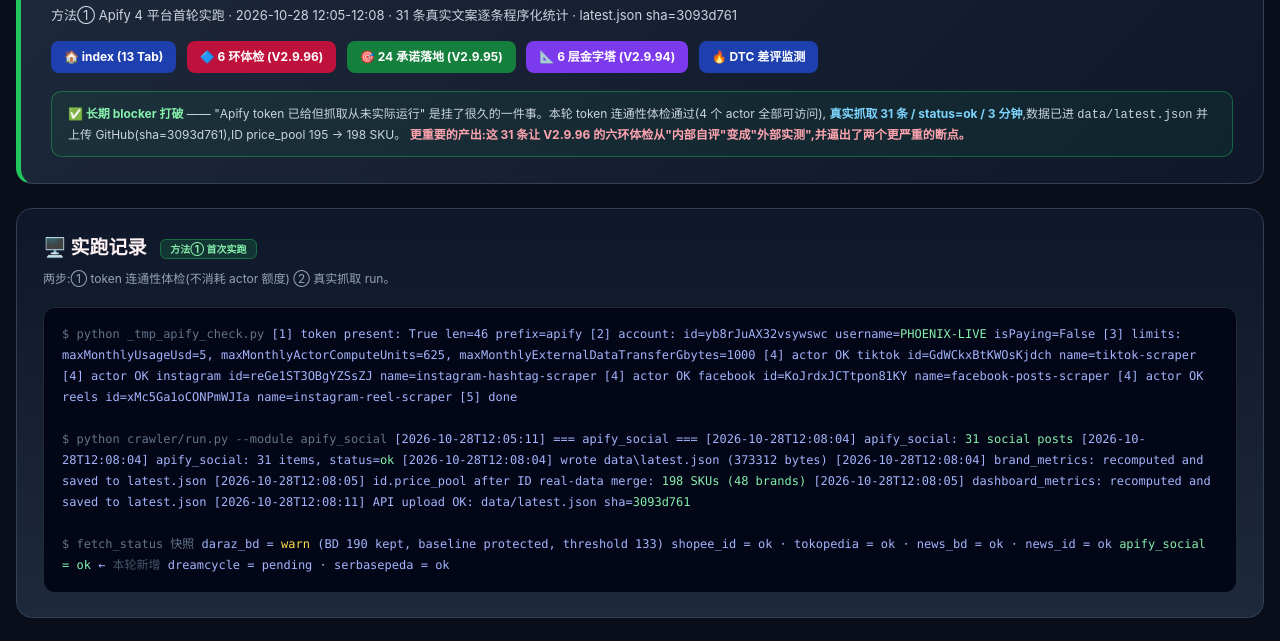
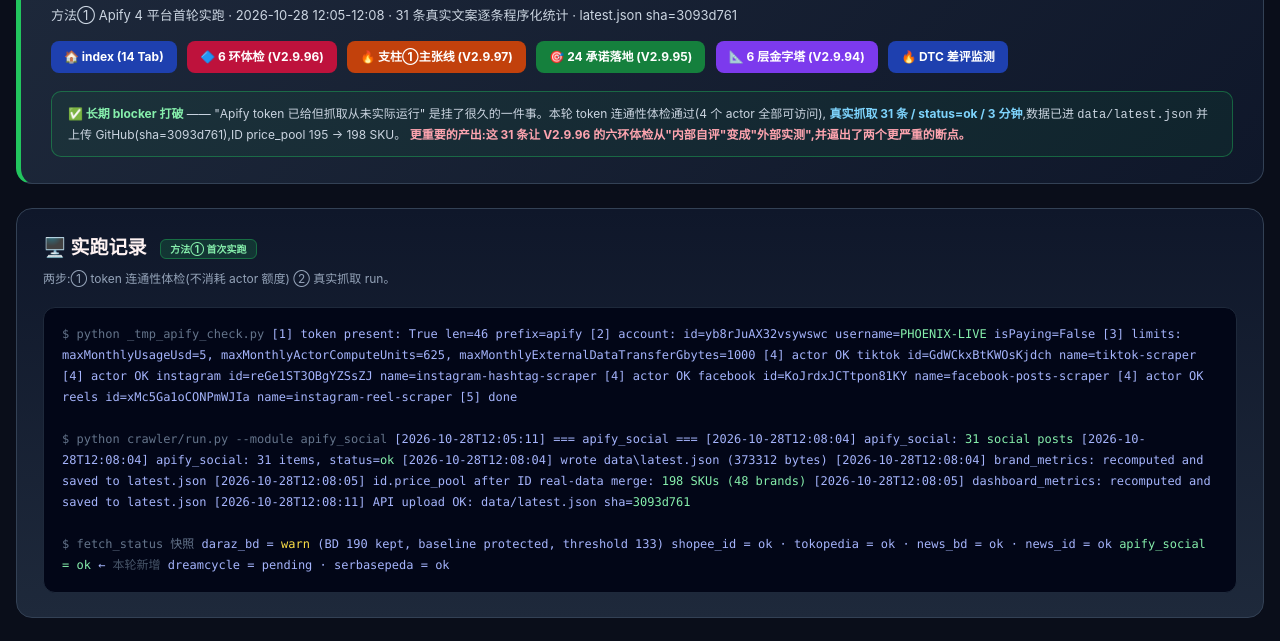
Before and after one commit to hyluolue/PHOENIX-LIVE, a plain HTML site: page social_voice.html in a window 1280 px wide. Shown: the part 126-767 px from the top of the page. Drawn offline with Linux system fonts and the light colour scheme.

Commit message:
chore: deploy social_voice.html

```diff
--- a/social_voice.html
+++ b/social_voice.html
@@ -169,8 +169,9 @@ table.pri td { padding: 10px; border-bottom: 1px solid #1e293b; vertical-align:
   <div class="hdr-sub">方法① Apify 4 平台首轮实跑 · 2026-10-28 12:05-12:08 · 31 条真实文案逐条程序化统计 · latest.json sha=3093d761</div>
 
   <div class="hdr-links">
-    <a class="hdr-link" href="./index.html">🏠 index (13 Tab)</a>
+    <a class="hdr-link" href="./index.html">🏠 index (14 Tab)</a>
     <a class="hdr-link rose" href="./brand_6rings.html">🔷 6 环体检 (V2.9.96)</a>
+    <a class="hdr-link" href="./pillar1_claim.html" style="background:#c2410c">🔥 支柱①主张线 (V2.9.97)</a>
     <a class="hdr-link green" href="./24promises_grid.html">🎯 24 承诺落地 (V2.9.95)</a>
     <a class="hdr-link purple" href="./5layer_pyramid.html">📐 6 层金字塔 (V2.9.94)</a>
     <a class="hdr-link" href="./bd/dtc.html">🔥 DTC 差评监测</a>
```
